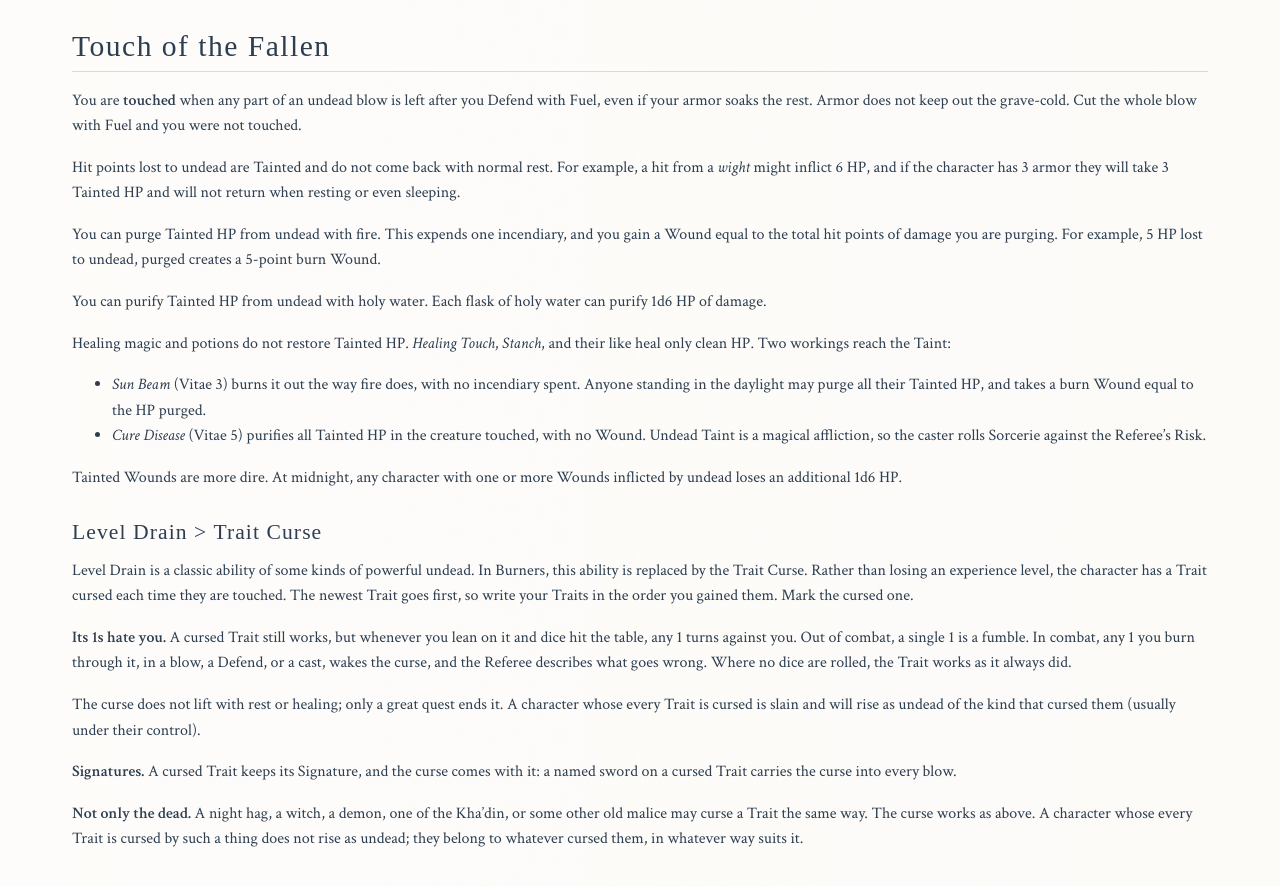
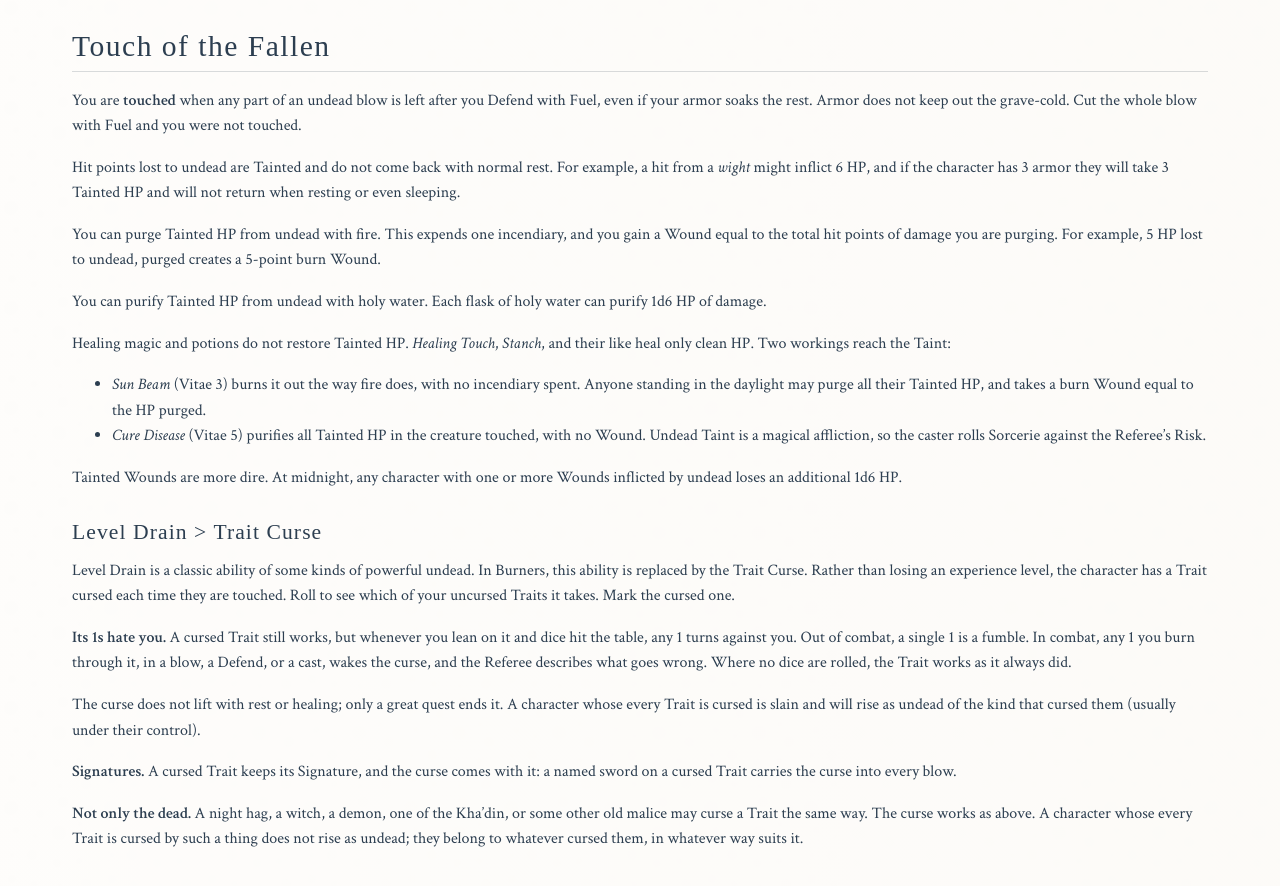
Before and after one commit to paulabrams/burners, a Jekyll site: the page built from markdown/burners-burn-undead.md, in a window 1280 px wide and 900 px high, scrolled down 1503 px. Shown: the top 886 px of the window. Built offline with Jekyll 4.4.1, drawn with Linux system fonts in a browser that asks for light colours; some web fonts are replaced.

Commit message:
Publish local draft: Trait Curse takes a random Trait.
Co-authored-by: Cursor <cursoragent@cursor.com>

```diff
--- a/markdown/burners-burn-undead.md
+++ b/markdown/burners-burn-undead.md
@@ -62,7 +62,7 @@ Tainted Wounds are more dire. At midnight, any character with one or more Wounds
 
 ### Level Drain > Trait Curse
 
-Level Drain is a classic ability of some kinds of powerful undead. In Burners, this ability is replaced by the Trait Curse. Rather than losing an experience level, the character has a Trait cursed each time they are touched. The newest Trait goes first, so write your Traits in the order you gained them. Mark the cursed one.
+Level Drain is a classic ability of some kinds of powerful undead. In Burners, this ability is replaced by the Trait Curse. Rather than losing an experience level, the character has a Trait cursed each time they are touched. Roll to see which of your uncursed Traits it takes. Mark the cursed one.
 
 **Its 1s hate you.** A cursed Trait still works, but whenever you lean on it and dice hit the table, any 1 turns against you. Out of combat, a single 1 is a fumble. In combat, any 1 you burn through it, in a blow, a Defend, or a cast, wakes the curse, and the Referee describes what goes wrong. Where no dice are rolled, the Trait works as it always did.
 
```
Also changed, not shown: experiments/burners-xp-and-advancement.md (+1 -1 lines), markdown/burners-experience.md (+1 -1 lines).
